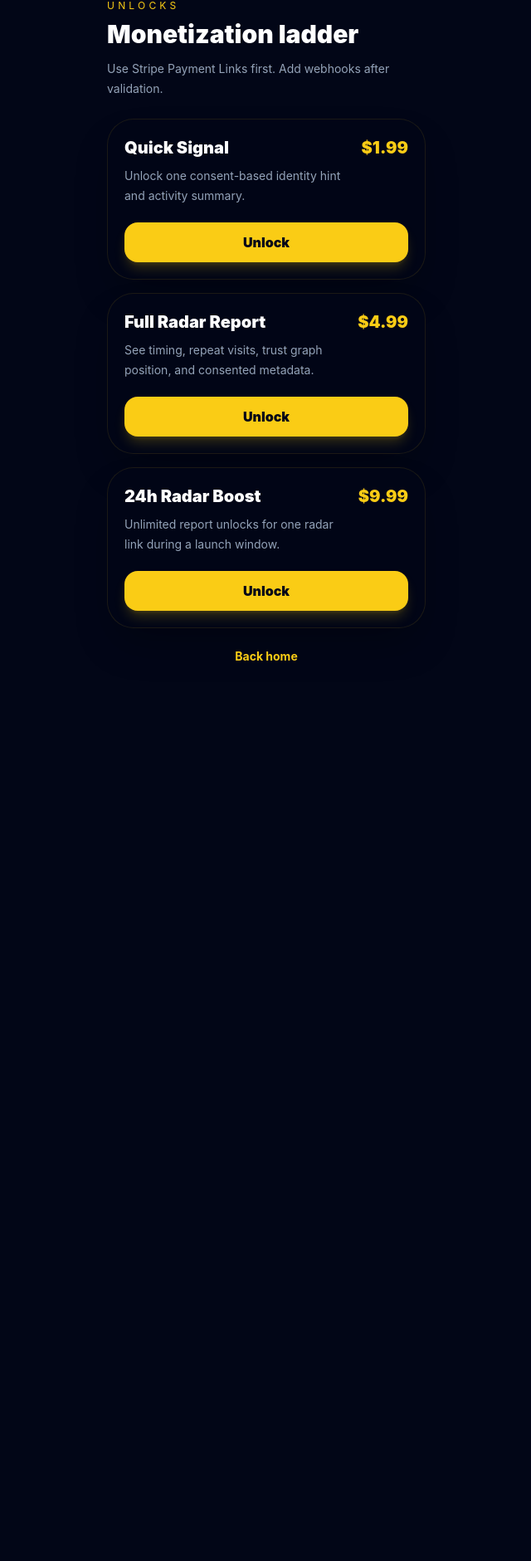
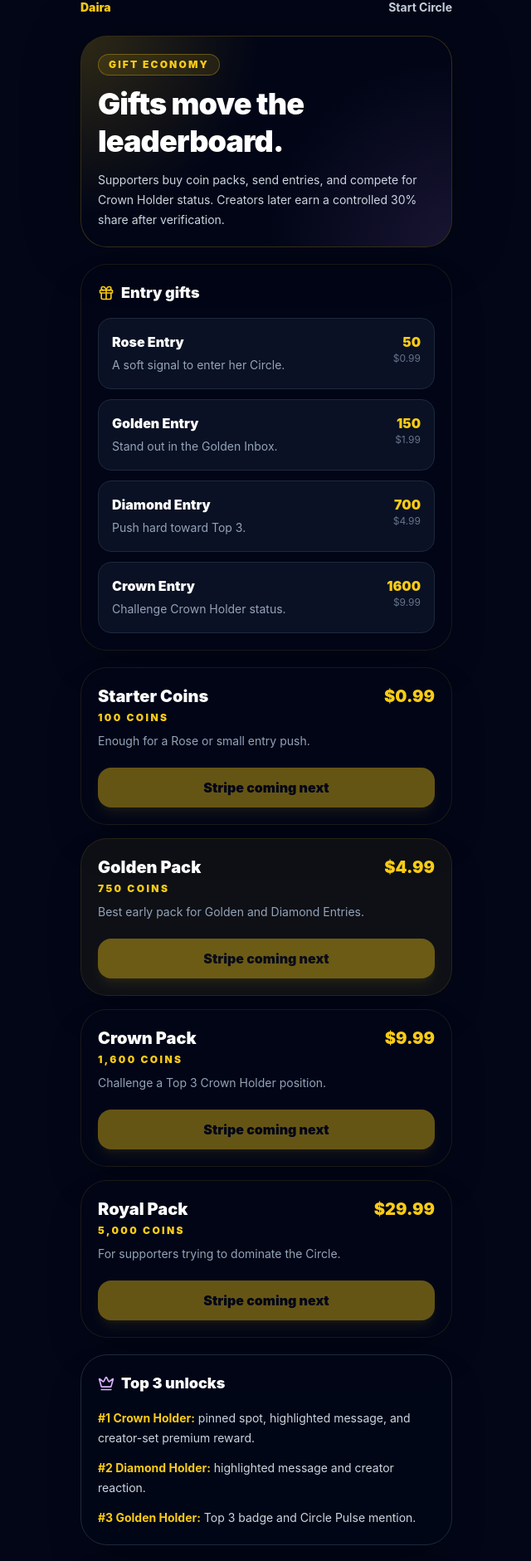
Before and after one commit to youssefalw2001/Koinara-, a React (Vite) app: page /pricing in a window 1280 px wide. Shown: the part 33-1914 px from the top of the page at 83% size, without its empty margins (319-959 px from the left). Before the commit the page ends 866 px from the top, so only its background shows below. Built offline with nearby package versions, Linux system fonts and the light colour scheme; no server answers.

Commit message:
build: update pricing for Daira gift ladder

```diff
--- a/src/pages/PricingPage.tsx
+++ b/src/pages/PricingPage.tsx
@@ -1,57 +1,98 @@
 import { Link } from 'react-router-dom';
+import { Crown, Gift, Shield, Sparkles } from 'lucide-react';
 import { Button } from '../components/ui/Button';
 import { Card } from '../components/ui/Card';
+import { giftTypes, hasSupabaseConfig } from '../lib/supabase';
+import { formatMoney } from '../lib/daira';
 
-const plans = [
-  {
-    name: 'Quick Signal',
-    price: '$1.99',
-    body: 'Unlock one consent-based identity hint and activity summary.',
-    env: 'VITE_STRIPE_LINK_QUICK_SIGNAL',
-  },
-  {
-    name: 'Full Radar Report',
-    price: '$4.99',
-    body: 'See timing, repeat visits, trust graph position, and consented metadata.',
-    env: 'VITE_STRIPE_LINK_FULL_REPORT',
-  },
-  {
-    name: '24h Radar Boost',
-    price: '$9.99',
-    body: 'Unlimited report unlocks for one radar link during a launch window.',
-    env: 'VITE_STRIPE_LINK_RADAR_BOOST',
-  },
+const futurePacks = [
+  { name: 'Starter Coins', price: '$0.99', coins: '100', body: 'Enough for a Rose or small entry push.' },
+  { name: 'Golden Pack', price: '$4.99', coins: '750', body: 'Best early pack for Golden and Diamond Entries.' },
+  { name: 'Crown Pack', price: '$9.99', coins: '1,600', body: 'Challenge a Top 3 Crown Holder position.' },
+  { name: 'Royal Pack', price: '$29.99', coins: '5,000', body: 'For supporters trying to dominate the Circle.' },
 ];
 
 export function PricingPage() {
   return (
     <main className="min-h-screen bg-midnight px-5 py-8 text-white">
-      <div className="mx-auto max-w-sm">
-        <p className="text-xs uppercase tracking-[0.35em] text-cyberGold">Unlocks</p>
-        <h1 className="mt-2 text-3xl font-black">Monetization ladder</h1>
-        <p className="mt-3 text-sm leading-6 text-slate-400">Use Stripe Payment Links first. Add webhooks after validation.</p>
+      <div className="mx-auto max-w-md">
+        <nav className="mb-6 flex items-center justify-between">
+          <Link to="/" className="text-sm font-black text-cyberGold">Daira</Link>
+          <Link to="/create" className="text-sm font-bold text-slate-300">Start Circle</Link>
+        </nav>
 
-        <section className="mt-6 space-y-4">
-          {plans.map((plan) => {
-            const href = (import.meta.env[plan.env] as string | undefined) || '#';
-            return (
-              <Card key={plan.name} className="border-yellow-400/10">
+        <Card className="relative mb-5 overflow-hidden border-yellow-400/20 bg-slate-950 shadow-radar">
+          <div className="absolute inset-0 bg-[radial-gradient(circle_at_top_left,rgba(250,204,21,0.18),transparent_42%),radial-gradient(circle_at_bottom_right,rgba(192,132,252,0.12),transparent_44%)]" />
+          <div className="relative">
+            <p className="mb-3 inline-flex rounded-full border border-yellow-400/30 bg-yellow-400/10 px-3 py-1 text-xs font-black uppercase tracking-[0.18em] text-cyberGold">
+              Gift economy
+            </p>
+            <h1 className="text-4xl font-black leading-tight tracking-tight">Gifts move the leaderboard.</h1>
+            <p className="mt-3 text-sm leading-6 text-slate-300">
+              Supporters buy coin packs, send entries, and compete for Crown Holder status. Creators later earn a controlled 30% share after verification.
+            </p>
+          </div>
+        </Card>
+
+        {!hasSupabaseConfig && (
+          <Card className="mb-5 border-yellow-400/20 bg-yellow-400/10 text-sm leading-6 text-yellow-100">
+            Payments are not active until Stripe and Supabase are configured. The gift ladder is wired as product structure first.
+          </Card>
+        )}
+
+        <Card className="mb-5 border-yellow-400/10">
+          <h2 className="mb-4 flex items-center gap-2 text-lg font-black"><Gift className="h-5 w-5 text-cyberGold" /> Entry gifts</h2>
+          <div className="space-y-3">
+            {giftTypes.map((gift) => (
+              <div key={gift.id} className="rounded-2xl border border-slate-800 bg-slate-900/70 p-4">
                 <div className="flex items-start justify-between gap-4">
                   <div>
-                    <h2 className="text-xl font-black">{plan.name}</h2>
-                    <p className="mt-2 text-sm leading-6 text-slate-400">{plan.body}</p>
+                    <h3 className="font-black">{gift.label}</h3>
+                    <p className="mt-1 text-sm leading-6 text-slate-400">{gift.description}</p>
                   </div>
-                  <p className="text-xl font-black text-cyberGold">{plan.price}</p>
+                  <div className="text-right">
+                    <p className="font-black text-cyberGold">{gift.points}</p>
+                    <p className="text-xs text-slate-500">{formatMoney(gift.amountCents)}</p>
+                  </div>
                 </div>
-                <a href={href} target="_blank" rel="noreferrer">
-                  <Button className="mt-5 w-full">Unlock</Button>
-                </a>
-              </Card>
-            );
-          })}
+              </div>
+            ))}
+          </div>
+        </Card>
+
+        <section className="mb-5 space-y-4">
+          {futurePacks.map((pack, index) => (
+            <Card key={pack.name} className={`border-yellow-400/10 ${index === 1 ? 'bg-yellow-400/5' : ''}`}>
+              <div className="flex items-start justify-between gap-4">
+                <div>
+                  <h2 className="text-xl font-black">{pack.name}</h2>
+                  <p className="mt-1 text-xs font-black uppercase tracking-[0.2em] text-cyberGold">{pack.coins} coins</p>
+                  <p className="mt-2 text-sm leading-6 text-slate-400">{pack.body}</p>
+                </div>
+                <p className="text-xl font-black text-cyberGold">{pack.price}</p>
+              </div>
+              <Button disabled className="mt-5 w-full opacity-60">Stripe coming next</Button>
+            </Card>
+          ))}
         </section>
 
-        <Link to="/" className="mt-6 block text-center text-sm font-bold text-cyberGold">Back home</Link>
+        <Card className="mb-5 border-purple-400/10 bg-purple-400/5">
+          <h2 className="mb-4 flex items-center gap-2 text-lg font-black"><Crown className="h-5 w-5 text-purple-300" /> Top 3 unlocks</h2>
+          <div className="space-y-3 text-sm leading-6 text-slate-300">
+            <p><b className="text-cyberGold">#1 Crown Holder:</b> pinned spot, highlighted message, and creator-set premium reward.</p>
+            <p><b className="text-cyberGold">#2 Diamond Holder:</b> highlighted message and creator reaction.</p>
+            <p><b className="text-cyberGold">#3 Golden Holder:</b> Top 3 badge and Circle Pulse mention.</p>
+          </div>
+        </Card>
+
+        <Card className="flex gap-3 border-emerald-400/10 bg-emerald-400/5 text-sm leading-6 text-emerald-50">
+          <Shield className="mt-1 h-5 w-5 shrink-0 text-emerald-300" />
+          Rewards must stay inside Daira. No phone numbers, private Snap, adult content, meetups, or off-platform access.
+        </Card>
+
+        <Link to="/c/noura" className="mt-6 flex items-center justify-center gap-2 text-sm font-black text-cyberGold">
+          Try supporter flow <Sparkles className="h-4 w-4" />
+        </Link>
       </div>
     </main>
   );
```
